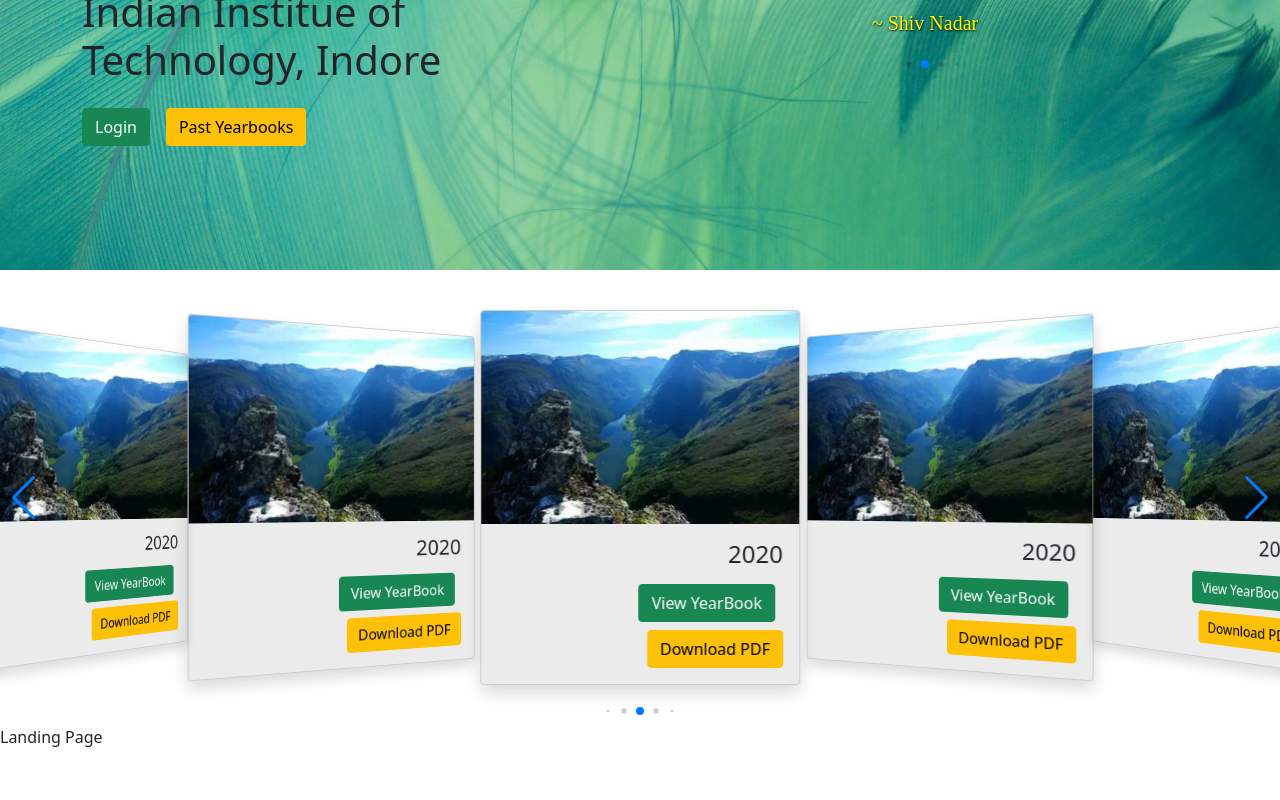
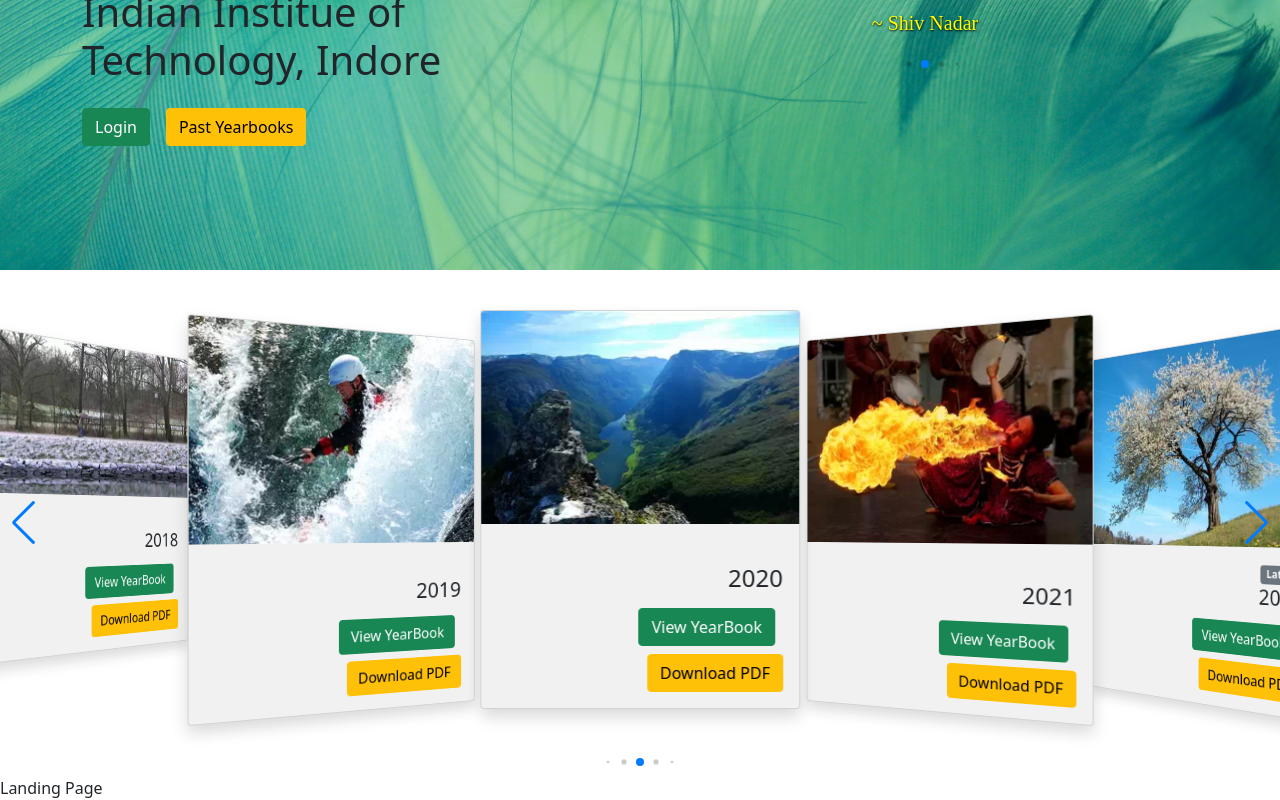
Before and after one commit to mukulvain/IITISoC-22-Web-27-Yearbook-Portal, a React (Create React App) app in the folder client/: page / in a window 1280 px wide. Shown: the part 389-1189 px from the top of the page. Before the commit the page ends 1138 px from the top, so only its background shows below. Built offline with nearby package versions, Linux system fonts and the light colour scheme.

Commit message:
mapped cards

```diff
--- a/client/src/components/YearbookCard.js
+++ b/client/src/components/YearbookCard.js
@@ -1,17 +1,22 @@
-import { Container, Button, Card } from "react-bootstrap";
+import { Container, Button, Card, Badge } from "react-bootstrap";
 
-const YearbookCard = () => {
+const YearbookCard = (props) => {
   return (
     <>
       <div>
         <Container className="m-4 p-3">
           <Card
             className="text-end shadow"
-            style={{ width: "20rem", background: "#c5c5c559" }}
+            style={{ width: "20rem", background: "#f1f1f1" }}
           >
-            <Card.Img variant="top" src="/img/img1.webp"></Card.Img>
+            <Card.Img variant="top" src={props.data.img}></Card.Img>
             <Card.Body>
-              <Card.Title as="h4">2020</Card.Title>
+              {props.data.badge ? (
+                <Badge bg="secondary">{props.data.badge}</Badge>
+              ) : (
+                <br />
+              )}
+              <Card.Title as="h4">{props.data.yr}</Card.Title>
               <Button variant="success" className="m-2">
                 View YearBook
               </Button>
--- /dev/null
+++ b/client/src/data/cards.json
@@ -0,0 +1,27 @@
+[
+    {
+        "img" : "/img/img4.webp",
+        "yr" : "2018"
+    },
+
+    {
+        "img" : "/img/img5.webp",
+        "yr" : "2019"
+    },
+
+    {
+        "img" : "/img/img1.webp",
+        "yr" : "2020"
+    },
+
+    {
+        "img" : "/img/img2.webp",
+        "yr" : "2021"
+    },
+
+    {
+        "img" : "/img/img3.webp",
+        "yr" : "2022",
+        "badge" : "Latest"
+    }
+]
--- a/client/src/pages/LandingPage/PastYearbooks.js
+++ b/client/src/pages/LandingPage/PastYearbooks.js
@@ -1,5 +1,6 @@
 import { Swiper, SwiperSlide } from "swiper/react";
 import YearbookCard from "../../components/YearbookCard";
+import JsonData from "../../data/cards.json";
 // Import Swiper styles
 import "swiper/css";
 import "swiper/css/pagination";
@@ -38,12 +39,12 @@ const PastYearbooks = () => {
         modules={[EffectCoverflow, Pagination, Navigation, Autoplay]}
         className="mySwiper"
       >
-        {/* {JsonData.map((d) => (
+        {JsonData.map((d) => (
           <SwiperSlide className="d-flex justify-content-center align-items-center">
-            <Slides data={d} />
+            <YearbookCard data={d} />
           </SwiperSlide>
-        ))} */}
-        <SwiperSlide className="d-flex justify-content-center align-items-center">
+        ))}
+        {/* <SwiperSlide className="d-flex justify-content-center align-items-center">
           <YearbookCard />
         </SwiperSlide>
         <SwiperSlide className="d-flex justify-content-center align-items-center">
@@ -60,7 +61,7 @@ const PastYearbooks = () => {
         </SwiperSlide>
         <SwiperSlide className="d-flex justify-content-center align-items-center">
           <YearbookCard />
-        </SwiperSlide>
+        </SwiperSlide> */}
       </Swiper>
     </>
   );
```
